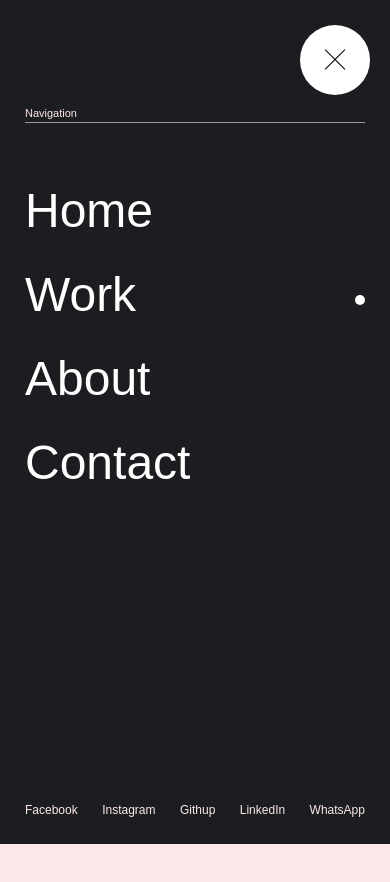
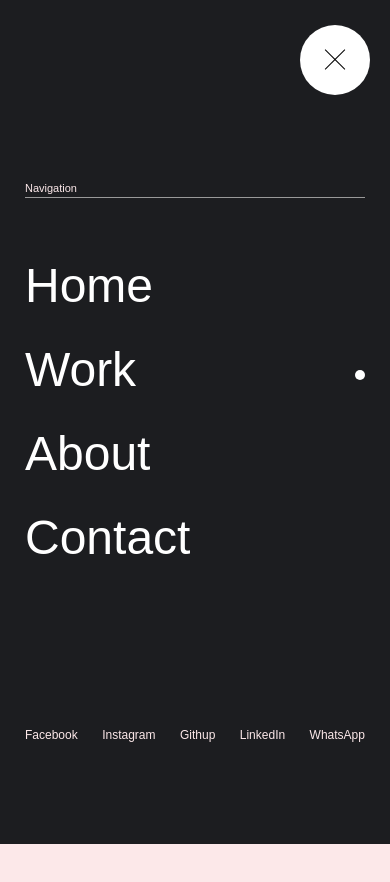
Before and after one commit to EbrahimNasserr/portfolio, a Next.js app: page /work in a window 390 px wide. Both pictures are taken after a click on the element 335 px from the left and 60 px from the top of the page. Shown: the top 882 px of the page. Built offline with nearby package versions, Linux system fonts and the light colour scheme; a web font is replaced by a local one.

Commit message:
edit project2 image src

```diff
--- a/app/_Data/data.js
+++ b/app/_Data/data.js
@@ -122,7 +122,7 @@ export const WorkPageprojects = [
     },
     {
         title: "Crypto React App",
-        src: "/project2.png",
+        src: "/project2.PNG",
         color: "#8C8C8C",
         link: "https://crypto-react-app-alpha.vercel.app/",
     },
--- a/app/_components/header/nav/Footer/style.module.scss
+++ b/app/_components/header/nav/Footer/style.module.scss
@@ -5,7 +5,11 @@
     font-size: 12px;
     gap: 40px;
     cursor: pointer;
+    margin-top: 40px;
     @media (max-width:550px) {
         gap: 0;
     }
+    @media (min-width:1024px) {
+        font-size: 15px;
+    }
 }
--- a/app/_components/header/nav/style.module.scss
+++ b/app/_components/header/nav/style.module.scss
@@ -20,7 +20,8 @@
         z-index: 500;
 
         @media screen and (max-width:550px) {
-            padding: 25px;
+            padding-right: 25px;
+            padding-left: 25px;
         }
 
         .nav{
```
Also changed, not shown: public/project2.PNG.
